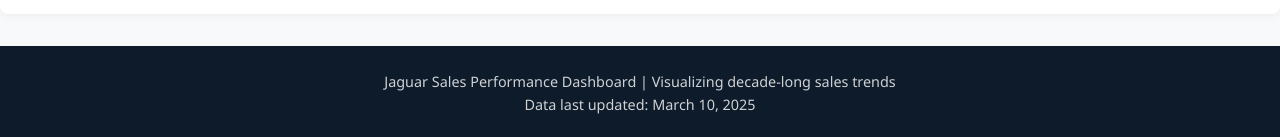
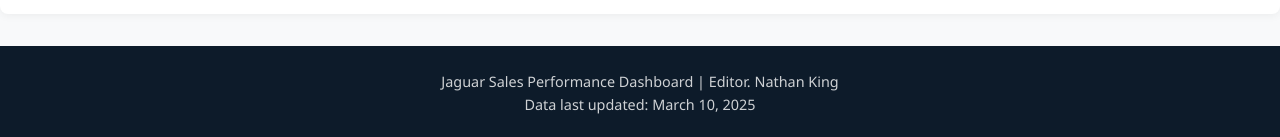
Before and after one commit to nate-the-onion/jaguar_sales_data, a plain HTML site: page index.html in a window 1280 px wide. Shown: the part 3078-3215 px from the top of the page. Drawn offline with nearby package versions, Linux system fonts and the light colour scheme.

Commit message:
Update index.html

```diff
--- a/index.html
+++ b/index.html
@@ -496,7 +496,7 @@
 </div>
 
     <footer>
-        <p>Jaguar Sales Performance Dashboard | Visualizing decade-long sales trends</p>
+        <p>Jaguar Sales Performance Dashboard | Editor. Nathan King</p>
         <p>Data last updated: March 10, 2025</p>
     </footer>
 
```
